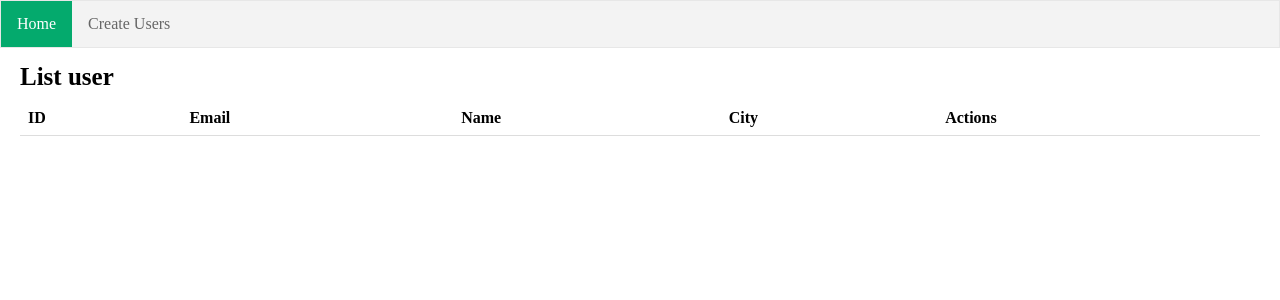
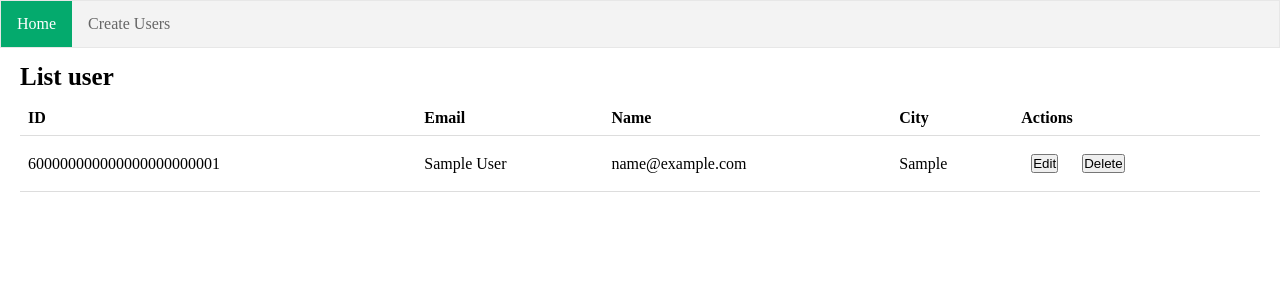
Before and after one commit to Mem2002/BEmobile, a Node server app: page / in a window 1280 px wide. Shown: the top 300 px of the page. Run offline with Node 20, Linux system fonts and the light colour scheme; tables that the repository leaves empty hold one stand-in row (values such as "Sample post"); lists and menus that the app fills with data are empty; some libraries are stand-ins or nearby versions.

Commit message:
update_list_user

```diff
--- a/src/controllers/homeController.js
+++ b/src/controllers/homeController.js
@@ -4,8 +4,9 @@ const User = require("../models/User");
 const getHomepage = async (req, res) => {
   // process data
   // call model
-  let results = [];
+  let results = await User.find({});
   // res.send('Hello world với Hoi Dan IT & Eric! & nodemon')
+  console.log("results", results)
   return res.render("home.ejs", { listUsers: results });
 };
 
@@ -22,25 +23,25 @@ const postCreateUser = async (req, res) => {
   let email = req.body.email;
   let name = req.body.name;
   let city = req.body.city;
-  console.log(">>> email = ", email, 'name = ', name, 'city = ', city);
+  console.log(">>> email = ", email, "name = ", name, "city = ", city);
   // c1
   await User.create({
     email: email,
     name: name,
-    city: city
-  })
-// c2:
+    city: city,
+  });
+  // c2:
   // await User.create({
   //   email,
   //   name,
   //   city
   // })
 
-   res.send("Create user succeed!");
+  res.send("Create user succeed!");
 };
 
 const getCreatePage = (req, res) => {
-  res.render('create.ejs')
+  res.render("create.ejs");
 };
 // const postCreateUser = async(req,res) =>{
 //   let email = req.body.email;
@@ -69,5 +70,5 @@ module.exports = {
   getABC,
   getHoiDanIT,
   postCreateUser,
-  getCreatePage
+  getCreatePage,
 };
--- a/src/routers/web.js
+++ b/src/routers/web.js
@@ -1,5 +1,5 @@
 const express = require("express");
-const { getHomepage, getABC, getHoiDanIT, postCreateUser, getCreatePage } = require("../controllers/homeController");
+const { getHomepage, getABC, getHoiDanIT, postCreateUser, getCreatePage, getUpdatePage } = require("../controllers/homeController");
 const router = express.Router();
 // router.Method('/route', handler)
 //khai báo route
--- a/src/views/home.ejs
+++ b/src/views/home.ejs
@@ -46,27 +46,19 @@
           <th>City</th>
           <th>Actions</th>
         </tr>
-        <!-- <tr>
-          <td>Peter</td>
-          <td>Griffin</td>
-          <td>$100</td>
-          <td>$100</td>
-        </tr> -->
-        <!-- <tr>
-          <td>Lois</td>
-          <td>Griffin</td>
-          <td>$150</td>
-        </tr> -->
-        <!-- <tr>
-          <td>Joe</td>
-          <td>Swanson</td>
-          <td>$300</td>
-        </tr> -->
-        <!-- <tr>
-          <td>Cleveland</td>
-          <td>Brown</td>
-          <td>$250</td>
-        </tr> -->
+
+        <% for (let i = 0; i < listUsers.length; i++) { %>
+          <tr>
+            <td><%= listUsers[i].id %></td>
+            <td><%= listUsers[i].name %></td>
+            <td><%= listUsers[i].email %></td>
+            <td><%= listUsers[i].city %></td>
+            <td>
+              <button>Edit</button>
+              <button>Delete</button>
+            </td>
+          </tr>
+          <% } %>
       </table>
     </div>
 </body>
```
